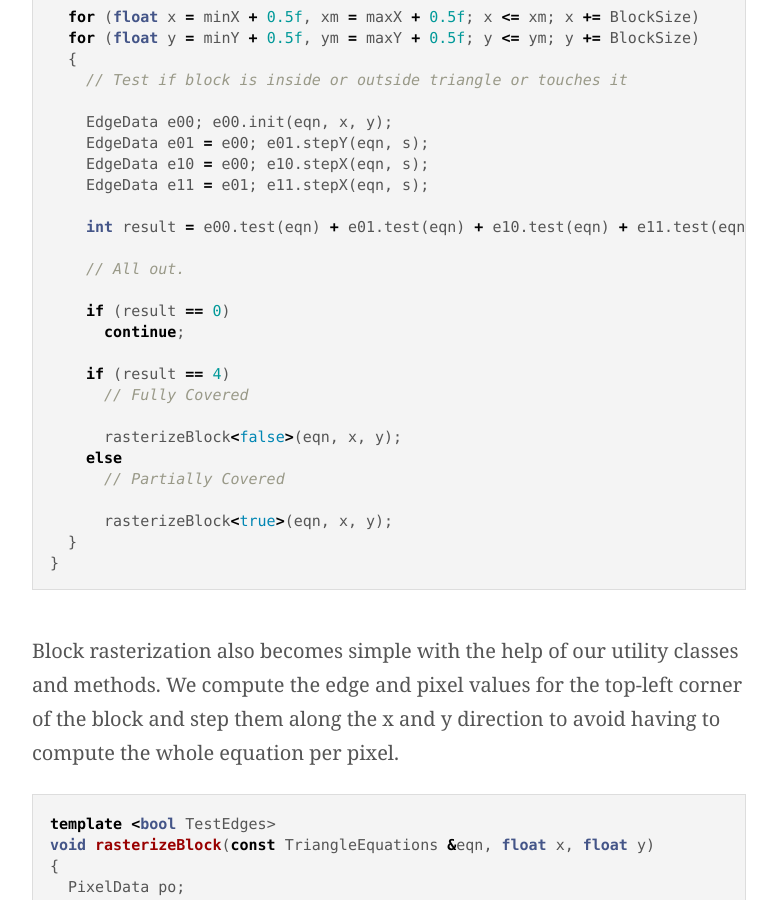
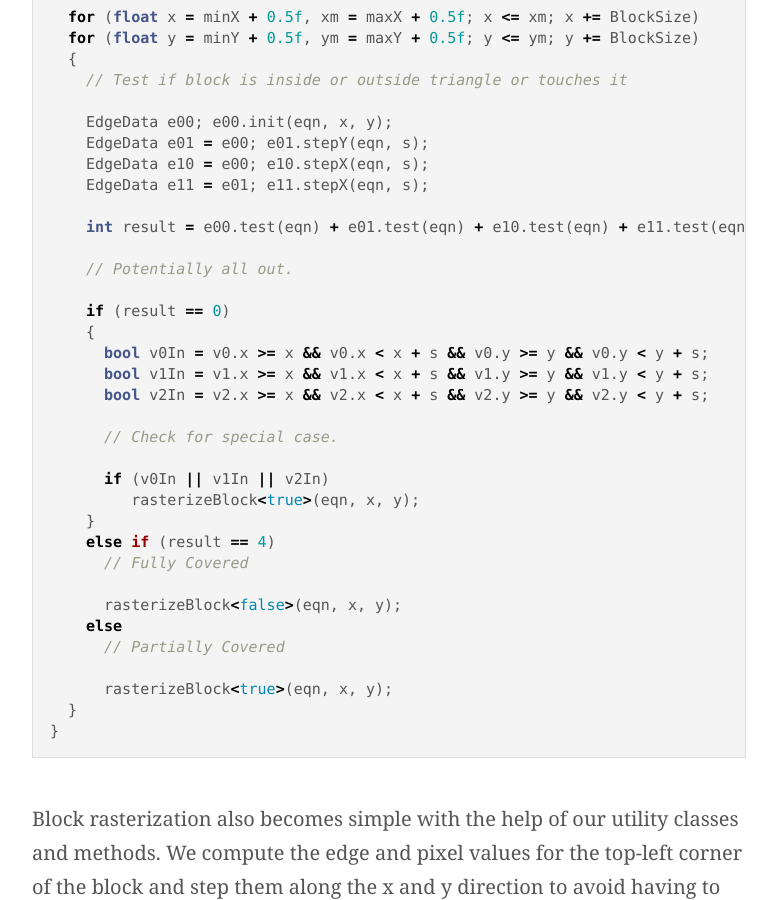
Before and after one commit to trenki2/trenki2.github.io, a Jekyll site: the page built from _posts/2017-06-10-developing-a-software-renderer-part2.md, in a window 1280 px wide and 900 px high, scrolled down 6722 px. Shown: the whole window, without its empty margins (251-1028 px from the left). Built offline with Jekyll 4.4.1, drawn with Linux system fonts in a browser that asks for light colours.

Commit message:
Added special case

```diff
--- a/_posts/2017-06-10-developing-a-software-renderer-part2.md
+++ b/_posts/2017-06-10-developing-a-software-renderer-part2.md
@@ -275,12 +275,20 @@ compute the edge equations.
 
     int result = e00.test(eqn) + e01.test(eqn) + e10.test(eqn) + e11.test(eqn);
 
-    // All out.
+    // Potentially all out.
 
     if (result == 0)
-      continue;
+    {
+      bool v0In = v0.x >= x && v0.x < x + s && v0.y >= y && v0.y < y + s;
+      bool v1In = v1.x >= x && v1.x < x + s && v1.y >= y && v1.y < y + s;
+      bool v2In = v2.x >= x && v2.x < x + s && v2.y >= y && v2.y < y + s;
 
-    if (result == 4)
+      // Check for special case.
+
+      if (v0In || v1In || v2In)
+         rasterizeBlock<true>(eqn, x, y);
+    }
+    else if (result == 4)
       // Fully Covered
 
       rasterizeBlock<false>(eqn, x, y);
```
Also changed, not shown: other parts of _posts/2017-06-10-developing-a-software-renderer-part2.md (+1 -1 lines).
